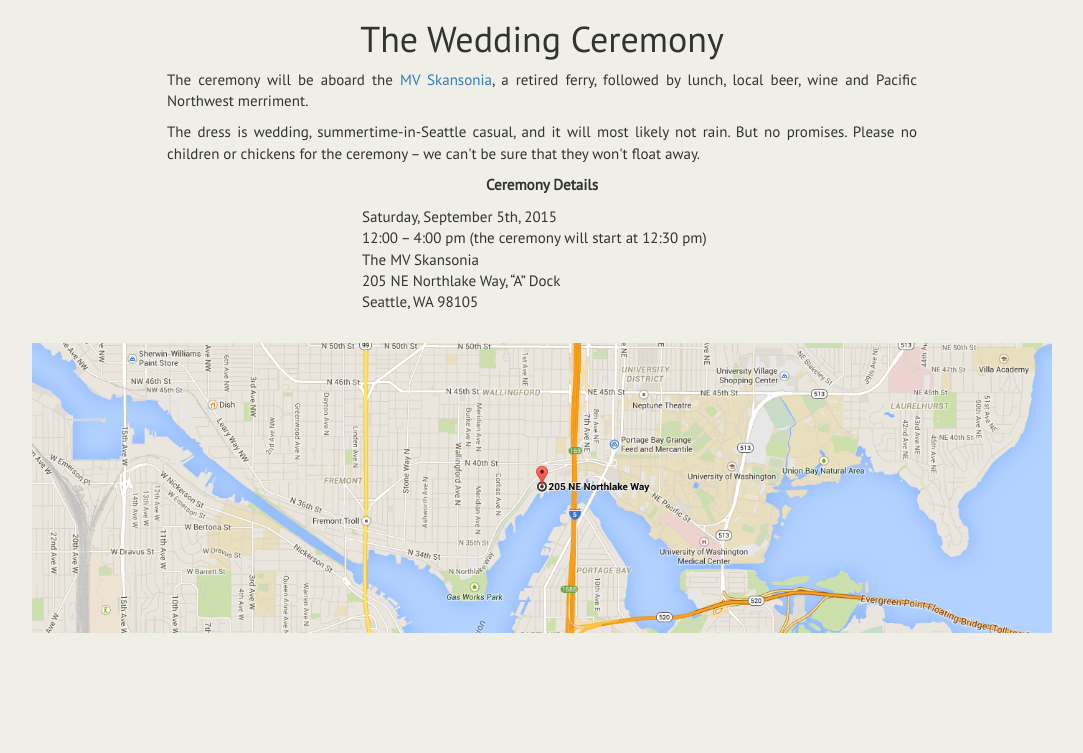
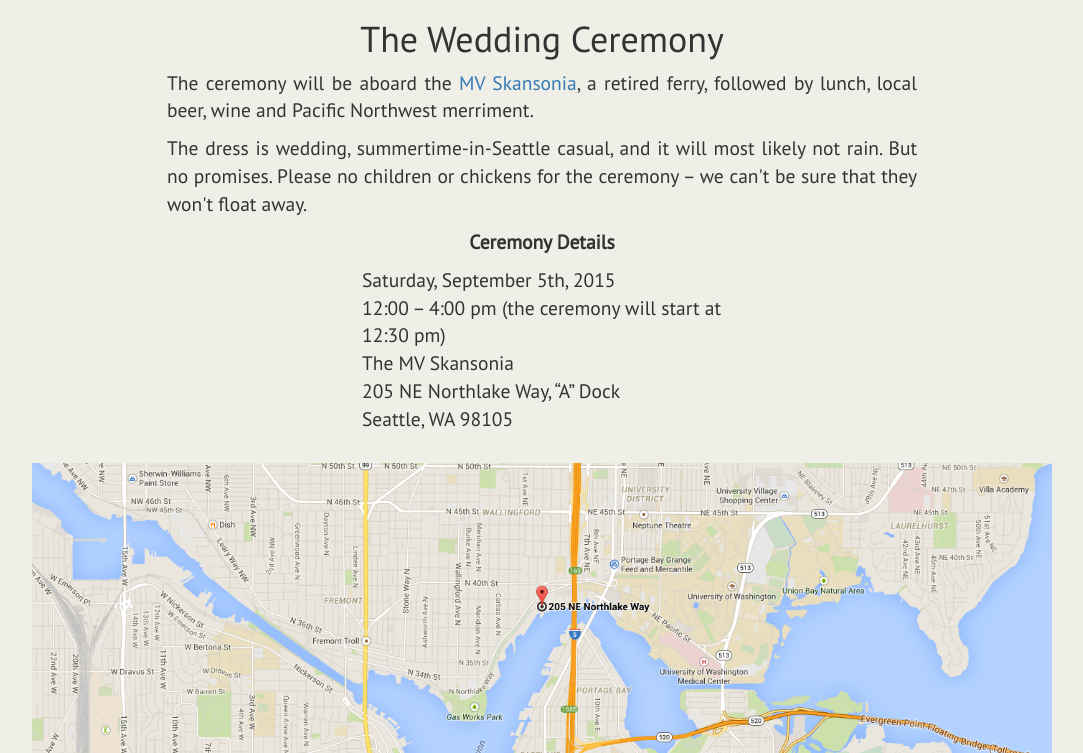
Before and after one commit to jsayles/wedding, a Django app: page /ceremony/ in a window 1280 px wide. Shown: the part 51-804 px from the top of the page, without its empty margins (98-1181 px from the left). Before the commit the page ends 684 px from the top, so only its background shows below. Run offline with Django 3.2, Linux system fonts and the light colour scheme; parts of the project's set-up code (start-up, migrations or seed data) failed here and were passed over; some libraries are stand-ins or nearby versions.

Commit message:
bigger font

```diff
--- a/static/css/wedding.css
+++ b/static/css/wedding.css
@@ -1,12 +1,16 @@
 body {
 	font-family: 'PT Sans', sans-serif;
-	font-size: 150%;
 	padding-top: 50px;
 	background: #efeee7;
+	font-size: 1.5em;
 }
 
 hr {
 	border-top: 1px solid #d1d1d1;
+}
+
+p {
+	font-size: 1.3em;
 }
 #content {
 	text-align: center;
```
